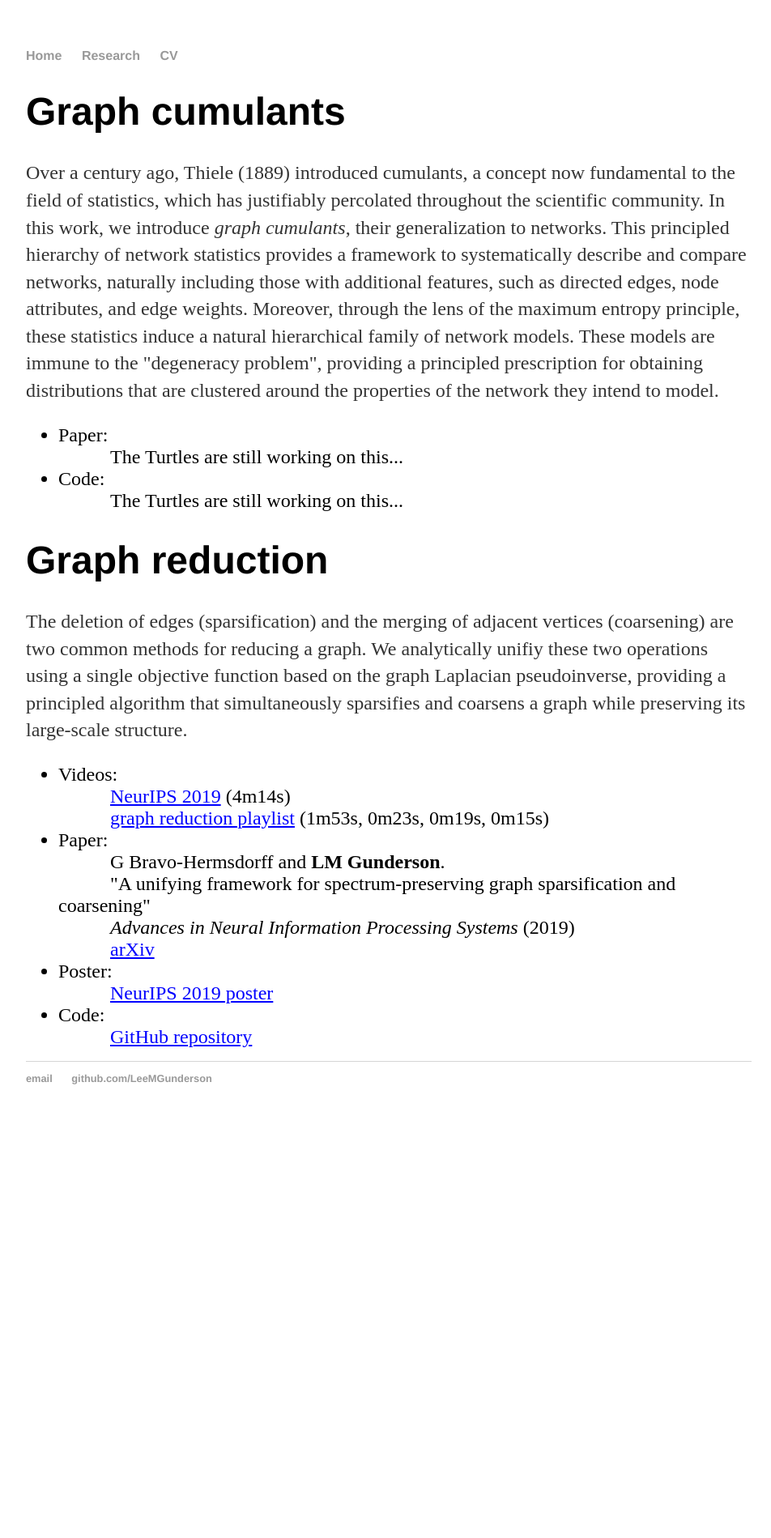
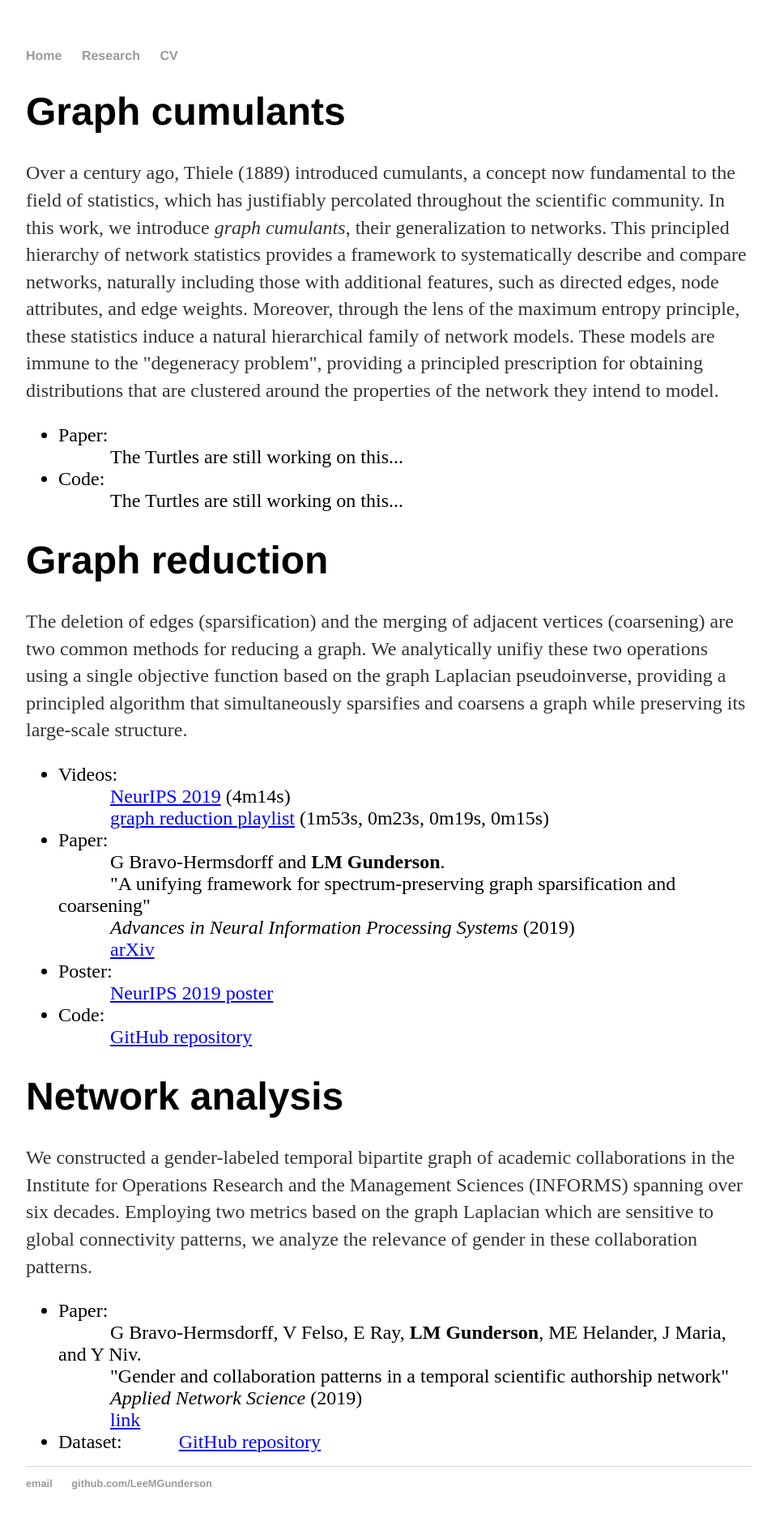
Before and after one commit to LeeMGunderson/LeeMGunderson.github.io, a Jekyll site: the page built from research/index.html, in a window 1280 px wide. Shown: the whole page at 81% size, without its empty margins (160-1112 px from the left). Built offline with Jekyll 4.4.1, drawn with Linux system fonts in a browser that asks for light colours; before the commit the page ends 1399 px from its top, so only the background shows below that.

Commit message:
Added INFORMS

```diff
--- a/CV/index.html
+++ b/CV/index.html
@@ -10,6 +10,6 @@ title: CV
 <div class="blurb">
 	<!-- <p>The Turtles are still working on this...</p> -->
 	<p>
-	<a href="CV_LeeMGunderson.pdf" target="_blank" style="text-decoration:underline; color:blue">Download</a>
+	<a href="CV_LeeMGunderson.pdf" target="_blank" style="text-decoration:underline; color:blue">PDF</a>
 	</p>
 </div><!-- /.blurb -->
--- a/research/index.html
+++ b/research/index.html
@@ -51,4 +51,22 @@ title: Research
 			</li>
 		</ul>
 
+	<h1>Network analysis</h1>
+		<p style="font-size:24px">We constructed a gender-labeled temporal bipartite graph of academic collaborations in the Institute for Operations Research and the Management Sciences (INFORMS) spanning over six decades.  Employing two metrics based on the graph Laplacian which are sensitive to global connectivity patterns, we analyze the relevance of gender in these collaboration patterns.</p>
+		<ul>
+			<li style="font-size:24px";>Paper:
+				<br>
+				<font style="margin-left:64px; font-size:24px">G Bravo-Hermsdorff, V Felso, E Ray, <strong>LM Gunderson</strong>, ME Helander, J Maria, and Y Niv.</font>
+				<br>
+				<font style="margin-left:64px; font-size:24px">"Gender and collaboration patterns in a temporal scientific authorship network"</font>
+				<br>
+				<font style="margin-left:64px; font-size:24px"><i>Applied Network Science</i> (2019)</font>
+				<br>
+				<a href="https://appliednetsci.springeropen.com/articles/10.1007/s41109-019-0214-4" target="_blank" style="margin-left:64px; text-decoration:underline; color:blue">link</a>
+			</li>
+			<li style="font-size:24px";>Dataset:
+				<a href="https://github.com/Gecia/INFORMS_TemporalGenderedAuthorshipNetwork" target="_blank" style="margin-left:64px; text-decoration:underline; color:blue">GitHub repository</a>
+			</li>
+		</ul>
+
 </div><!-- /.blurb -->
```
